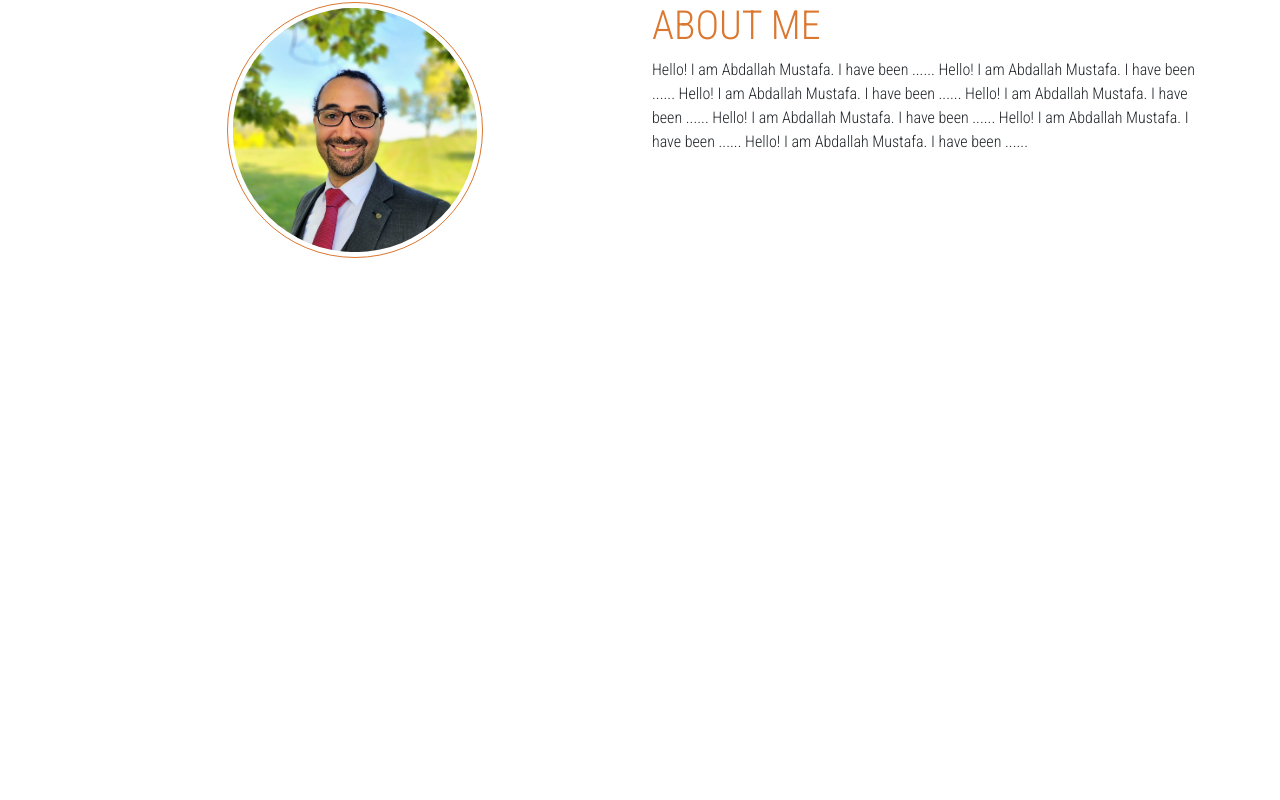
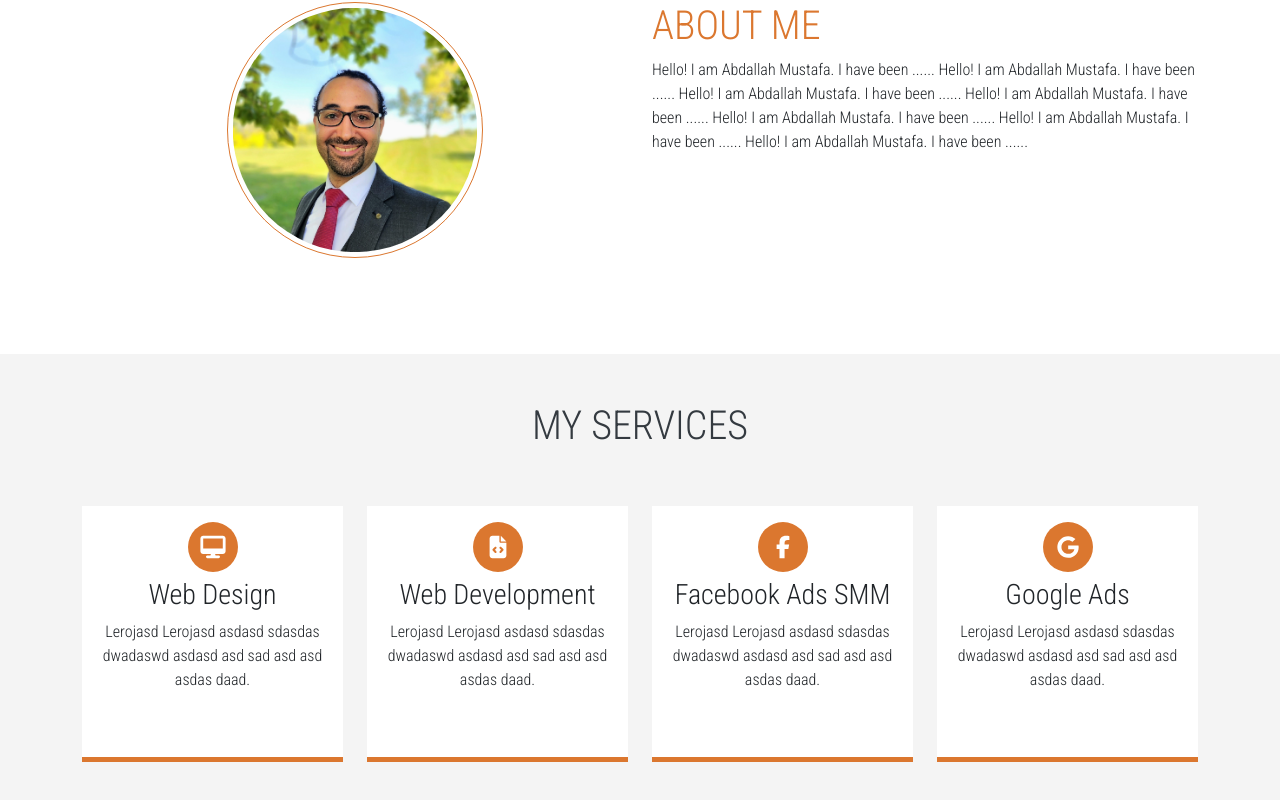
Before and after one commit to 3ouri/react-portfolio, a React (Create React App) app: page / in a window 1280 px wide. Shown: the part 878-1678 px from the top of the page. Before the commit the page ends 1232 px from the top, so only its background shows below. Built offline with nearby package versions, Linux system fonts and the light colour scheme.

Commit message:
Services Completed

```diff
--- a/package.json
+++ b/package.json
@@ -4,6 +4,7 @@
   "private": true,
   "dependencies": {
     "@fortawesome/fontawesome-svg-core": "^6.2.1",
+    "@fortawesome/free-brands-svg-icons": "^6.2.1",
     "@fortawesome/free-solid-svg-icons": "^6.2.1",
     "@fortawesome/react-fontawesome": "^0.2.0",
     "@testing-library/jest-dom": "^5.16.5",
--- a/src/App.css
+++ b/src/App.css
@@ -2,8 +2,9 @@
 
 :root {
   --primary-white: #fff;
+  --primary-light-gray: #f4f4f4;
   --primary-orange: #DB772F;
-  --primary-dark: rgba(255,255,255, 0);
+  --primary-dark: rgb(52, 58, 64);
   --primary-red: #f26334;
   --primary-hover-red: #d55c11;
 }
@@ -143,3 +144,58 @@ nav ul li {
     width: 10rem;
   }
 }
+
+/***************** SERVICES ***************************/
+.services {
+  text-align: center;
+  padding-bottom: 2rem;
+  background-color: var(--primary-light-gray);
+}
+
+.services h1 {
+  color: var(--primary-dark);
+  text-transform: uppercase;
+}
+
+.services .circle {
+  position: relative;
+  margin: 0.375rem auto;
+  background-color: var(--primary-orange);
+  border-radius: 50%;
+  width: 3.125rem;
+  height: 3.125rem;
+}
+
+.services .icon {
+  font-size: 1.4rem;
+  color: var(--primary-white);
+  position: absolute;
+  top: 50%;
+  left: 50%;
+  transform: translate(-50%, -50%);
+}
+
+.services .box {
+  height: 16rem;
+  border-bottom: 0.3125rem solid var(--primary-orange);
+  padding: 0.625rem;
+  margin-bottom: 1.875rem;
+  background-color: var(--primary-white);
+}
+
+.services .box:hover {
+  background-color: var(--primary-orange);
+  border-bottom: 0.3125rem solid var(--primary-dark);
+}
+
+.services .box:hover .icon {
+  color: var(--primary-dark);
+}
+
+.services .box:hover .circle {
+  background-color: var(--primary-white);
+}
+
+.services .box:hover p, .services .box:hover h3 {
+  color: var(--primary-white);
+}
--- a/src/App.js
+++ b/src/App.js
@@ -6,6 +6,7 @@ import { particlesOptions } from "./particlesConfig";
 import Navbar from "./components/Navbar";
 import Header from "./components/Header";
 import AboutMe from "./components/AboutMe";
+import Services from "./components/Services";
 
 function App() {
   const particlesInit = (engine) => {
@@ -18,6 +19,7 @@ function App() {
       <Particles className="tsparticles" init={particlesInit} options={particlesOptions} />
       <Header />
       <AboutMe />
+      <Services />
     </>
   );
 }
--- /dev/null
+++ b/src/components/Services.js
@@ -0,0 +1,70 @@
+import React from "react";
+import { FontAwesomeIcon } from "@fortawesome/react-fontawesome";
+import { faFacebookF, faGoogle } from "@fortawesome/free-brands-svg-icons";
+import { faDesktop, faFileCode } from "@fortawesome/free-solid-svg-icons";
+
+const Service = () => {
+  return (
+    <div className="services">
+      <h1 className="py-5">My Services</h1>
+      <div className="container">
+        <div className="row">
+          <div className="col-md-3 col-sm-6">
+            <div className="box">
+              <div className="circle">
+                <FontAwesomeIcon className="icon" icon={faDesktop} size="2x" />
+              </div>
+              <h3>Web Design</h3>
+              <p>
+                Lerojasd Lerojasd asdasd sdasdas dwadaswd asdasd asd sad asd asd
+                asdas daad.
+              </p>
+            </div>
+          </div>
+          <div className="col-md-3 col-sm-6">
+            <div className="box">
+              <div className="circle">
+                <FontAwesomeIcon className="icon" icon={faFileCode} size="2x" />
+              </div>
+              <h3>Web Development</h3>
+              <p>
+                Lerojasd Lerojasd asdasd sdasdas dwadaswd asdasd asd sad asd asd
+                asdas daad.
+              </p>
+            </div>
+          </div>
+          <div className="col-md-3 col-sm-6">
+            <div className="box">
+              <div className="circle">
+                <FontAwesomeIcon
+                  className="icon"
+                  icon={faFacebookF}
+                  size="2x"
+                />
+              </div>
+              <h3>Facebook Ads SMM</h3>
+              <p>
+                Lerojasd Lerojasd asdasd sdasdas dwadaswd asdasd asd sad asd asd
+                asdas daad.
+              </p>
+            </div>
+          </div>
+          <div className="col-md-3 col-sm-6">
+            <div className="box">
+              <div className="circle">
+                <FontAwesomeIcon className="icon" icon={faGoogle} size="2x" />
+              </div>
+              <h3>Google Ads</h3>
+              <p>
+                Lerojasd Lerojasd asdasd sdasdas dwadaswd asdasd asd sad asd asd
+                asdas daad.
+              </p>
+            </div>
+          </div>
+        </div>
+      </div>
+    </div>
+  );
+};
+
+export default Service;
```
Also changed, not shown: 1 other file (tests, documents, lock files or other folders).
